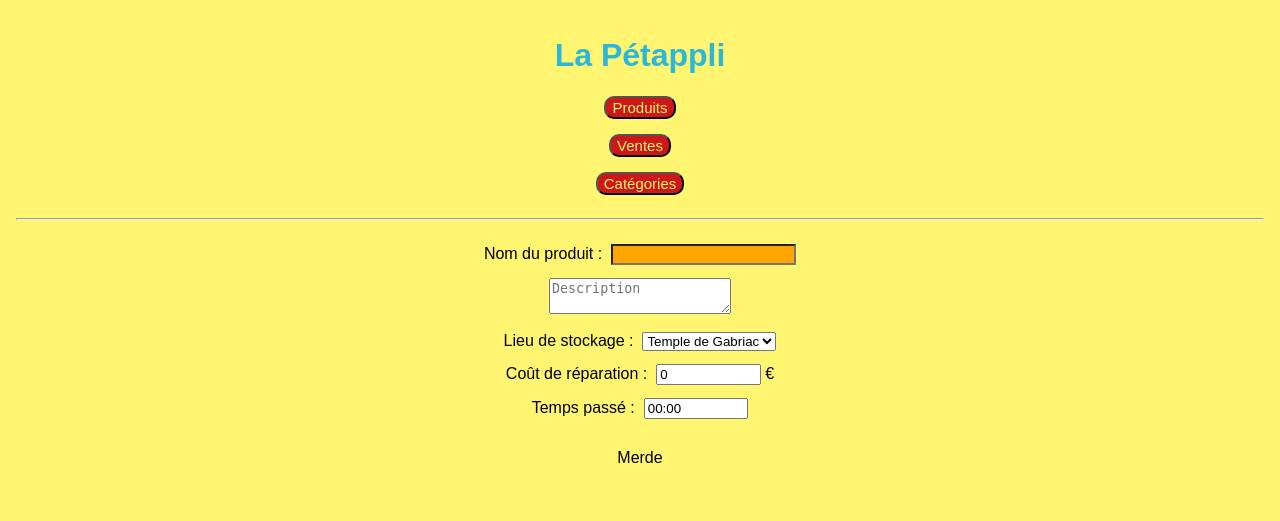
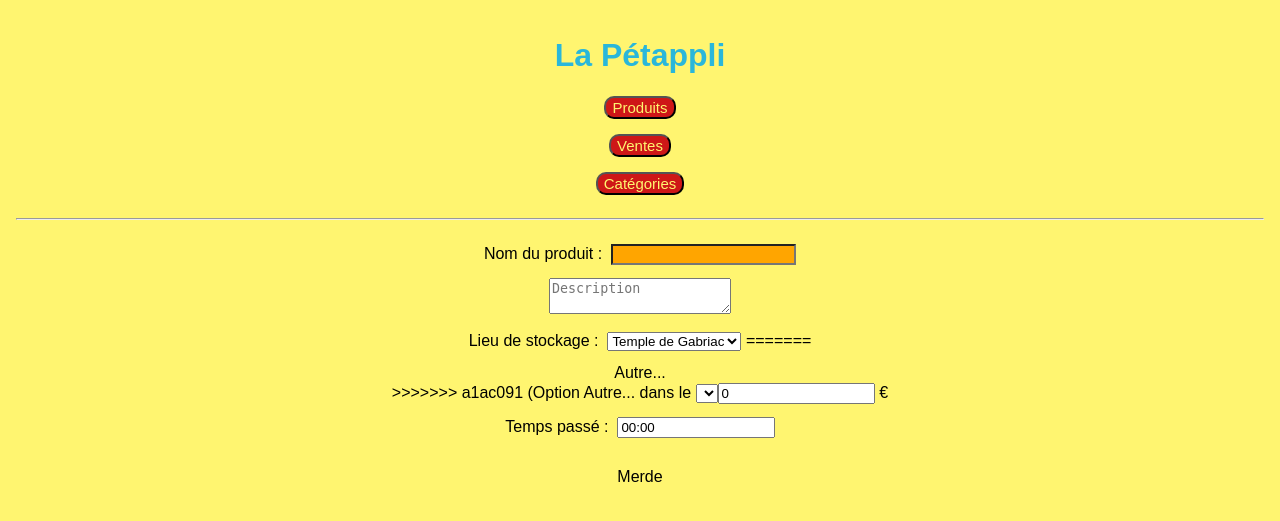
Before and after one commit to martinched/stageDwwm, a PHP site: template views/addFormProduit.view.php in a window 1280 px wide. Shown: the top 521 px of the page. Run offline with PHP 8.4, Linux system fonts and the light colour scheme; the template is opened without the code that fills it, so the values that code supplies are empty.

Commit message:
Option Autre... dans le <select>

```diff
--- a/views/addFormProduit.view.php
+++ b/views/addFormProduit.view.php
@@ -9,14 +9,19 @@
 
 <div>
     <label for="lieu">Lieu de stockage&nbsp;:&nbsp;</label>
-    <input type="hidden" name="lieu" />
-    <select class="champ" name="lieu_ddl" onchange="DropDownChanged(this);">
+    <input id="menu_lieu" type="hidden" name="lieu" />
+    <select class="champ" name="ddl" onchange="DropDownChanged(this);">
 	<option value="1">Temple de Gabriac</option>
 	<option value="2">La Boissonnade</option>
 	<option value="3">St Roman</option>
 	<option value="4">St Croix</option>
+<<<<<<< HEAD
 	<option value="">autre?</option>
     </select> <input type="text" name="lieu_txt" style="display: none;" />
+=======
+	<option value="">Autre...</option>
+    </select> <input type="text" name="txt" style="display: none;" />
+>>>>>>> a1ac091 (Option Autre... dans le <select>)
 </div>
 <div>
     <label class="label" for="cout_reparation">Coût de réparation&nbsp;:&nbsp;</label>
```
